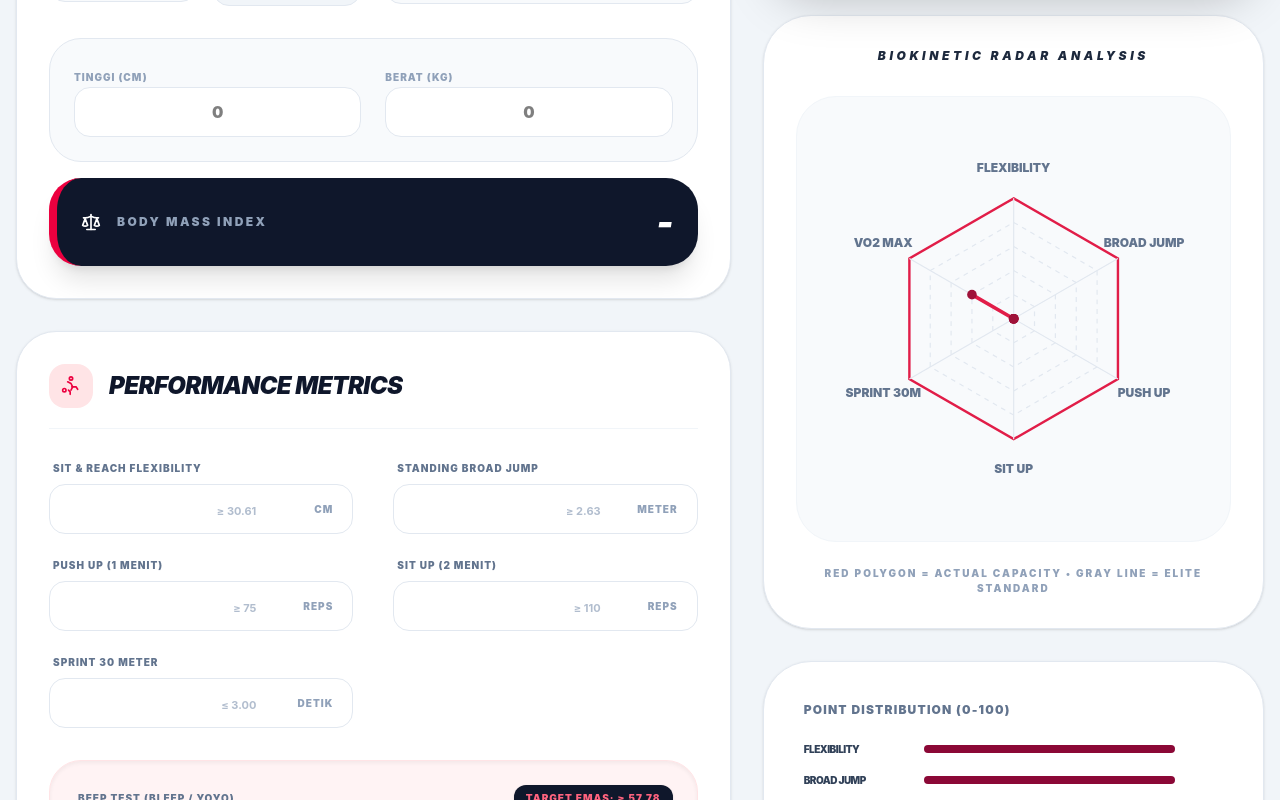
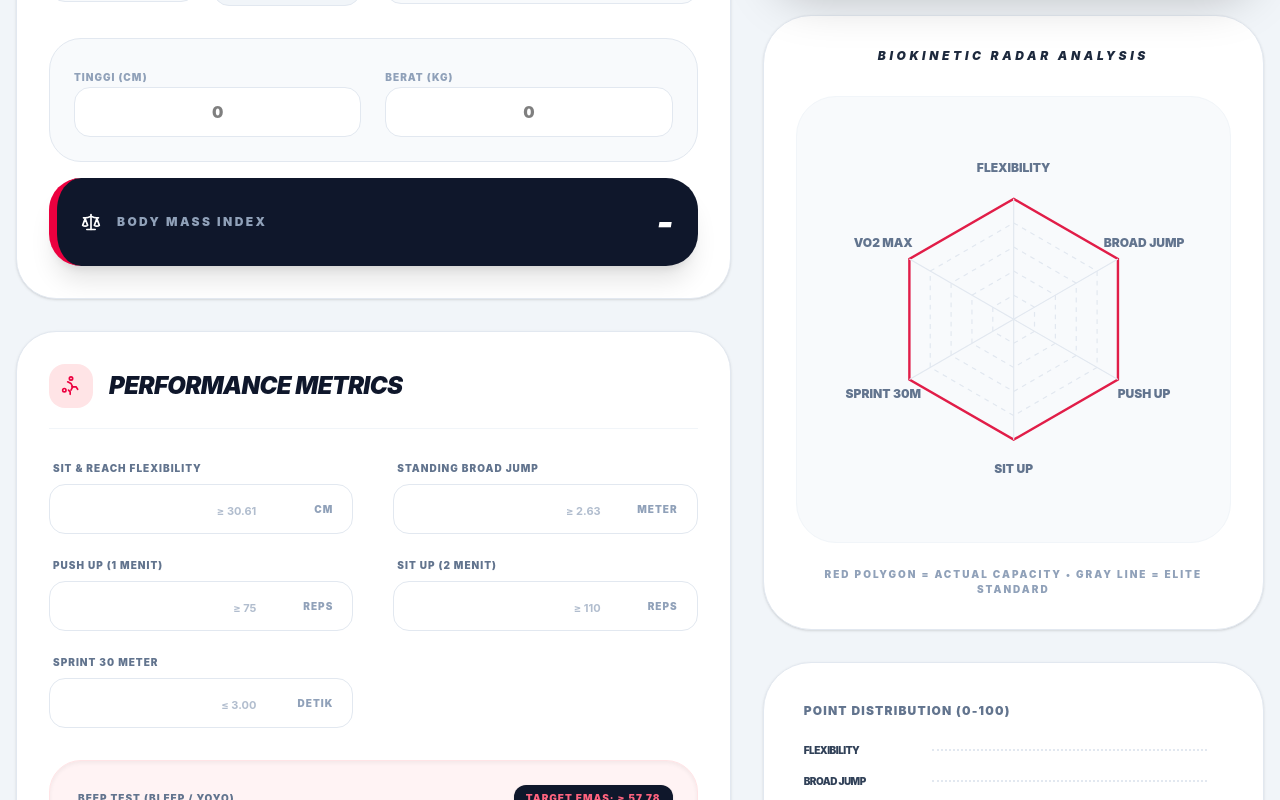
Before and after one commit to fiqhipondaa9/kalkulator-fisik-atletik, a React (Vite) app: page / in a window 1280 px wide. Shown: the part 560-1360 px from the top of the page. Built offline with nearby package versions, Linux system fonts and the light colour scheme.

Commit message:
ok bug vo2max

```diff
--- a/src/App.jsx
+++ b/src/App.jsx
@@ -32,7 +32,7 @@ const getScoreAtletik = (test, gender, value) => {
     case 'beep':
       return isM ? (v >= 57.78 ? 100 : v >= 52.00 ? 80 : v >= 40.45 ? 70 : v >= 37.56 ? 60 : 40)
                  : (v >= 49.17 ? 100 : v >= 44.25 ? 80 : v >= 34.42 ? 70 : v >= 31.96 ? 60 : 40);
-    default: return 0;
+    default: return '';
   }
 };
 
@@ -127,7 +127,7 @@ export default function App() {
   const calculatedVO2Max = useMemo(() => {
     const l = parseInt(tests.beepLevel);
     const s = parseInt(tests.beepShuttle);
-    if (!l || !s || l < 1 || s < 1) return 0;
+    if (!l || !s || l < 1 || s < 1) return '';
     const vo2max = 3.46 * (l + s / (l * 0.4325 + 7.0048)) + 12.2;
     return parseFloat(vo2max.toFixed(2));
   }, [tests.beepLevel, tests.beepShuttle]);
```
